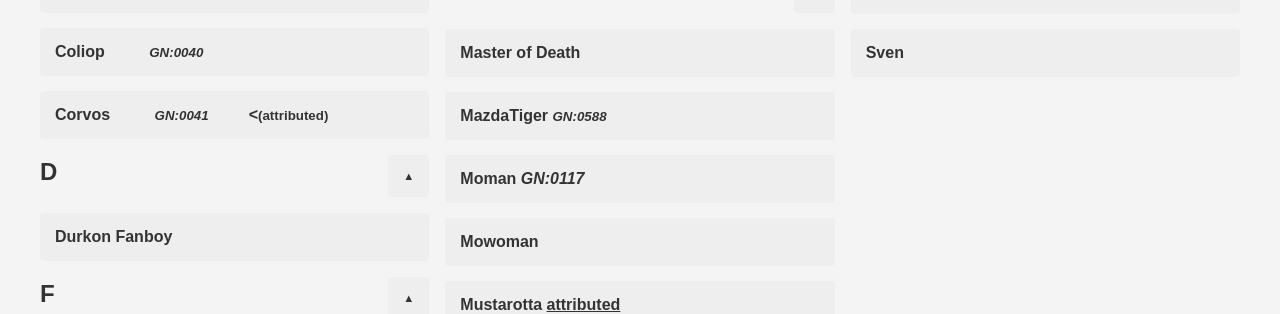
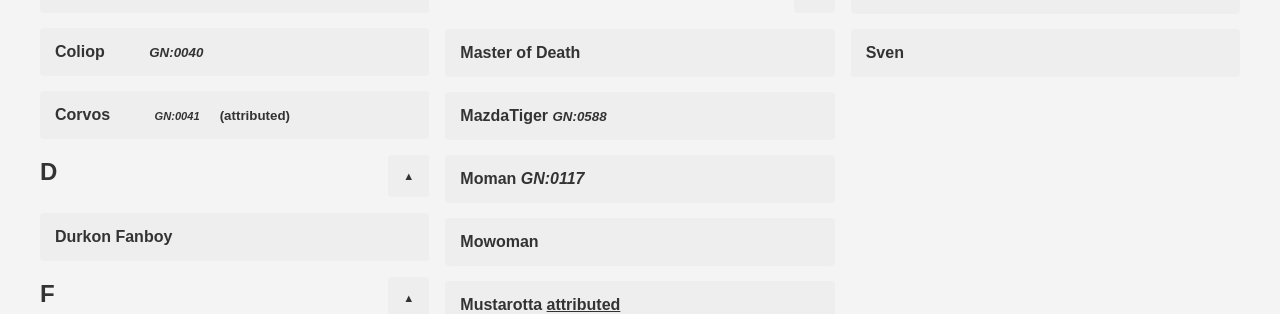
Before and after one commit to sirhcb/NAtesting, a Jekyll site: the page built from index.html, in a window 1280 px wide. Shown: the part 981-1295 px from the top of the page. Built offline with Jekyll 4.4.1, drawn with Linux system fonts in a browser that asks for light colours.

Commit message:
Fix formatting for Corvos list item in index.html

```diff
--- a/index.html
+++ b/index.html
@@ -143,7 +143,7 @@
     <li><a href="/NotreArms/slideshows/Series II/#slide-1">CBRPLX  <i><small>GN:0514</small></i></a></li>
     <li><a href="/NotreArms/slideshows/Series I/#slide-1">Capitalism</a></li>
     <li><a href="/NotreArms/slideshows/Series I/#slide-1">Coliop<span style="margin-left: 40px;"></span> <i><small>GN:0040</small></i></a></li>
-    <li><a href="/NotreArms/slideshows/Series I/#slide-1">Corvos<span style="margin-left: 40px;"></span> <i><small>GN:0041</small></i><span style="margin-left: 40px;"></span><<small>(attributed)</small></a></li>
+    <li><a href="/NotreArms/slideshows/Series I/#slide-1">Corvos<span style="margin-left: 40px;"></span> <i><small><small>GN:0041</small></small></i><span style="margin-left: 20px;"></span><small><small></small>(attributed)</small></small></a></li>
   </ul>
 </div>
 
```
